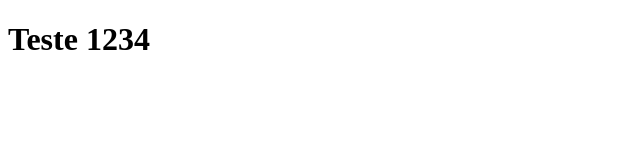
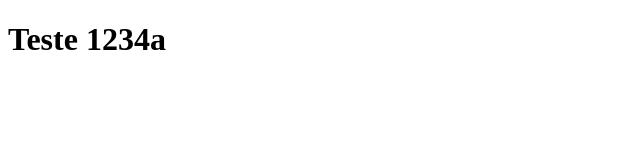
Before and after one commit to GuilhermeGongora/clone-tabnews, a Next.js app: page / in a window 1280 px wide. Shown: the top 160 px of the page, without its empty margins (0-640 px from the left). Built offline with nearby package versions, Linux system fonts and the light colour scheme.

Commit message:
altera o texto do arquivo index

```diff
--- a/pages/index.js
+++ b/pages/index.js
@@ -1,5 +1,5 @@
 function Home() {
-    return  <h1>Teste 1234</h1>
+    return  <h1>Teste 1234a</h1>
 }
 
 export default Home;
```
